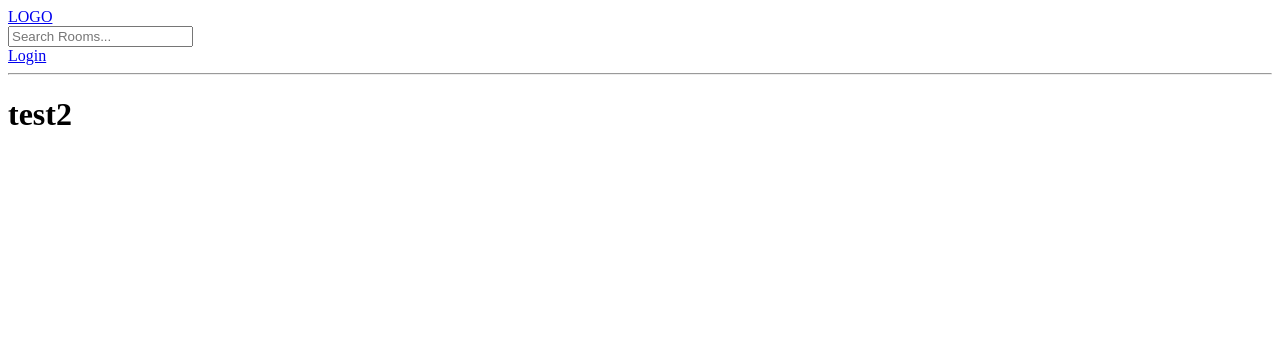
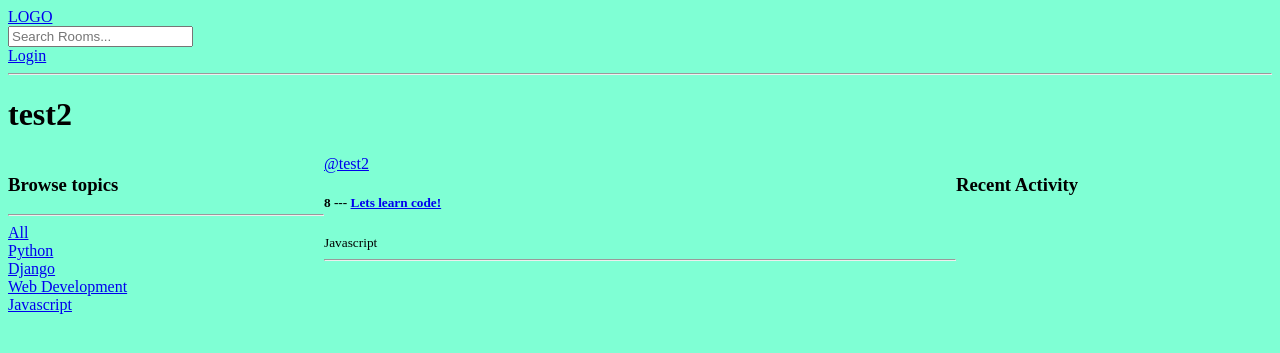
Before and after one commit to hamidullo7/django-study-buddy-platform, a Django app: page /profile/5/ in a window 1280 px wide. Shown: the top 353 px of the page. Run offline with Django 3.2, Linux system fonts and the light colour scheme; data comes from the database, SQL or seed files in the repository; both versions use the stored data as it was after the commit.

Commit message:
until static files

```diff
--- a/base/forms.py
+++ b/base/forms.py
@@ -5,3 +5,4 @@ class RoomForm(ModelForm):
     class Meta:
         model = Room
         fields = '__all__' # ['name', 'body']
+        exclude = ['host', 'participants']
--- a/base/templates/base/activity_component.html
+++ b/base/templates/base/activity_component.html
@@ -3,7 +3,7 @@
 <h3>Recent Activity</h3>
 {% for message in room_messages %}
 <div>
-  <small>@ {{message.user}} {{message.created|timesince}}</small>
+  <small><a href="{% url 'user-profile' message.user.id %}">@ {{message.user}}</a> {{message.created|timesince}}</small>
   <div></div>
   <small>replied to {{message.room}}</small>
   {% if request.user == message.user %}
--- a/base/templates/base/feed_component.html
+++ b/base/templates/base/feed_component.html
@@ -3,10 +3,10 @@
   <div>
     {% if request.user == room.host %}
     <a href="{% url 'update-room' room.id%}">Edit</a>
-    <a href="{%url 'delete-room' room.id%}">Delete</a>
+    <a href="{% url 'delete-room' room.id %}">Delete</a>
     {% endif %}
     <a href="{% url 'user-profile' room.host.id %}">@{{room.host.username}}</a>
-    <h5>{{room.id}} --- <a href="{% url 'room' room.id%}">{{room.name}}</a></h5>
+    <h5>{{room.id}} --- <a href="{% url 'room' room.id %}">{{room.name}}</a></h5>
     <small>{{room.topic}}</small>
     <hr />
   </div>
--- a/base/templates/base/profile.html
+++ b/base/templates/base/profile.html
@@ -4,4 +4,29 @@
 
 <h1>{{user.username}}</h1>
 
+<style>
+    .profile-container{
+        display: grid;
+        grid-template-columns: 1fr 2fr 1fr;
+    }
+</style>
+
+<div class="profile-container">
+
+    <div>
+        {% include 'base/topics_component.html' %}
+    </div>
+
+    <div>
+        {% include 'base/feed_component.html' %}
+    </div>
+
+    <div>
+        {% include 'base/activity_component.html' %}
+    </div>
+
+</div>
+
+
+
 {% endblock content %}
--- a/base/views.py
+++ b/base/views.py
@@ -94,7 +94,12 @@ def room(request, pk):
 
 def userProfile(request, pk):
     user = User.objects.get(id=pk)
-    context = {'user': user}
+    rooms = user.room_set.all()
+    room_message = user.message_set.all()
+    topics = Topic.objects.all()
+    context = {'user': user, 'rooms': rooms, 'room_message': room_message,
+    'topics': topics
+    }
     return render(request, 'base/profile.html', context)
 
 @login_required(login_url='login')
@@ -123,7 +128,9 @@ def updateRoom(request, pk):
     if request.method == "POST":
         form = RoomForm(request.POST, instance=room)
         if form.is_valid():
-            form.save()
+            room = form.save(freeze=False)
+            room.host = request.user
+            room.save()
             return redirect('home')
 
     context = {"form": form}
--- a/learning/settings.py
+++ b/learning/settings.py
@@ -122,3 +122,9 @@ USE_TZ = True
 # https://docs.djangoproject.com/en/2.2/howto/static-files/
 
 STATIC_URL = '/static/'
+
+# STATIC_ROOT =
+
+STATICFILES_DIRS = [
+    BASE_DIR + '/static'
+]
--- /dev/null
+++ b/static/styles/main.css
@@ -0,0 +1,3 @@
+body{
+    background-color: aquamarine;
+}
--- a/templates/main.html
+++ b/templates/main.html
@@ -1,9 +1,11 @@
 <!DOCTYPE html>
+{% load static %}
 <html lang="en">
   <head>
     <meta charset="UTF-8" />
     <meta http-equiv="X-UA-Compatible" content="IE=edge" />
     <meta name="viewport" content="width=device-width, initial-scale=1.0" />
+    <link rel="stylesheet" type="text/css" media="screen" href="{% static 'styles/main.css' %}">
     <title>Lesson</title>
   </head>
   <body>
@@ -15,6 +17,9 @@
       {% endfor %}
     </ul>
 
-    {% endif %} {% block content %} {% endblock %}
+
+    {% endif %}
+    <!-- <img src="{% static 'images/1.jpg' %}" alt=""> -->
+    {% block content %} {% endblock %}
   </body>
 </html>
```
Also changed, not shown: db.sqlite3, static/images/1.jpg (added), static/images/IMG_20210904_095811_605.jpg (added), static/images/IMG_20210908_095059_565.jpg (added), 1 other file.
